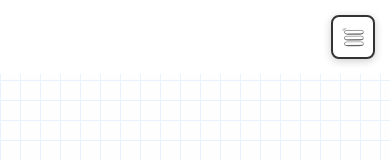
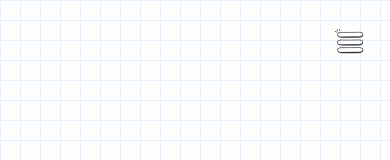
Before and after one commit to YonaVin/portfolio-new, a React (Create React App) app: page / in a window 390 px wide. Shown: the top 160 px of the page. Built offline with nearby package versions, Linux system fonts and the light colour scheme; the HTML template or start-up script is replaced by a standard one; a web font is replaced by a local one.

Commit message:
Remove background and border from menu icon, make icon bigger, remove navbar background on mobile

```diff
--- a/src/App.css
+++ b/src/App.css
@@ -1605,8 +1605,7 @@
   /* Navigation - мобильное меню */
   .navbar {
     padding: 15px 0;
-    background: rgba(255, 255, 255, 0.95);
-    backdrop-filter: blur(10px);
+    background: transparent;
   }
 
   .nav-container {
@@ -1621,28 +1620,25 @@
 
   /* Mobile Menu Button Styles */
   .mobile-menu-btn {
-    background: rgba(255, 255, 255, 0.9);
-    border: 2px solid #333;
+    background: none;
+    border: none;
     cursor: pointer;
-    padding: 8px;
-    border-radius: 8px;
+    padding: 10px;
     transition: all 0.3s ease;
     display: flex;
     align-items: center;
     justify-content: center;
     z-index: 1001;
-    box-shadow: 0 2px 8px rgba(0, 0, 0, 0.2);
   }
 
   .mobile-menu-btn:hover {
-    background-color: #f0f0f0;
-    transform: scale(1.05);
+    transform: scale(1.1);
   }
 
   .menu-icon {
-    width: 24px;
-    height: 24px;
-    filter: invert(0.3);
+    width: 32px;
+    height: 32px;
+    filter: invert(0.2);
     display: block;
   }
 
```
